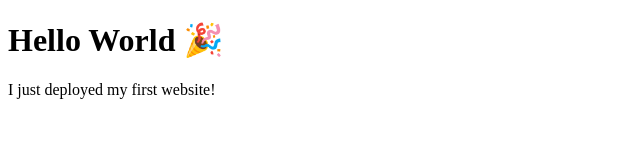
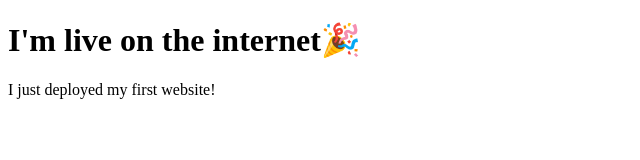
Before and after one commit to shanesmith1136-cpu/my-first-site, a plain HTML site: page index.html in a window 1280 px wide. Shown: the whole page, without its empty margins (0-640 px from the left). Drawn offline with Linux system fonts and the light colour scheme.

Commit message:
Update headline

```diff
--- a/index.html
+++ b/index.html
@@ -4,7 +4,7 @@
     <title>My First Site</title>
   </head>
   <body>
-    <h1>Hello World 🎉</h1>
+    <h1>I'm live on the internet🎉</h1>
     <p>I just deployed my first website!</p>
   </body>
 </html>
```
